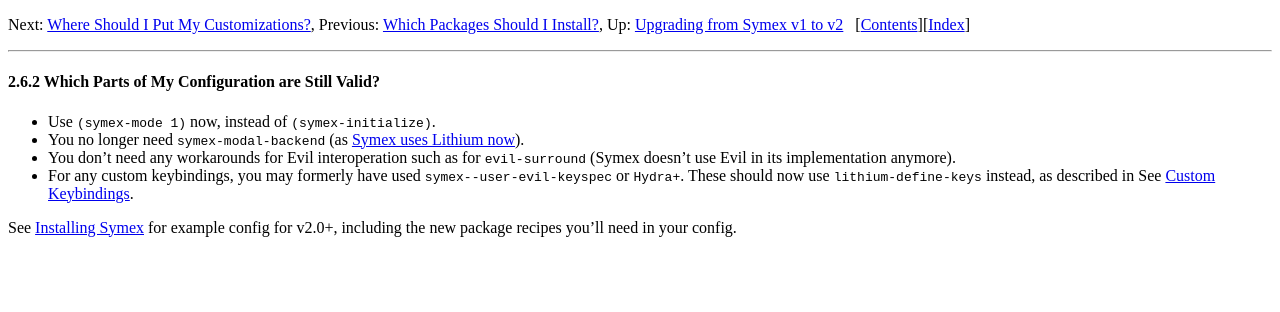
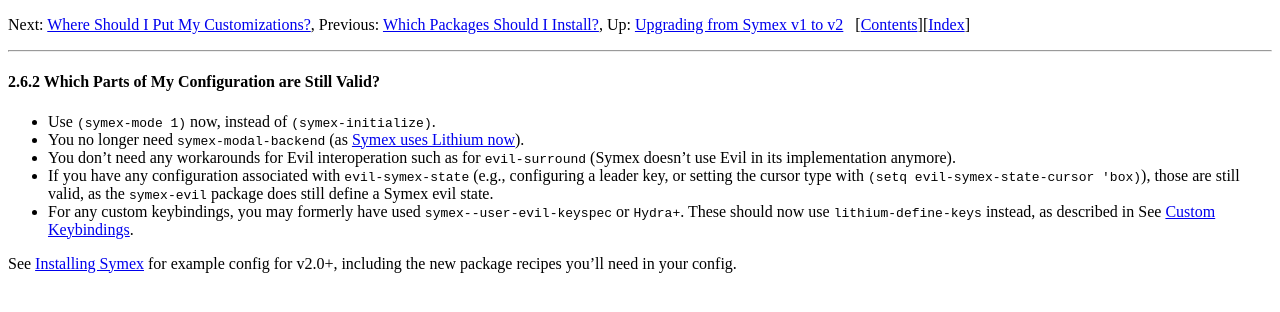
Before and after one commit to drym-org/symex.el, a plain HTML site: page Which-Parts-of-My-Configuration-are-Still-Valid_003f.html in a window 1280 px wide. Drawn offline with Linux system fonts and the light colour scheme.

Commit message:
Deploying to gh-pages from @ drym-org/symex.el@1a2884f3eb440d74ea2e76a3c16ed9a1d215b2a3 🚀

```diff
--- a/Which-Parts-of-My-Configuration-are-Still-Valid_003f.html
+++ b/Which-Parts-of-My-Configuration-are-Still-Valid_003f.html
@@ -48,6 +48,8 @@
 
 </li><li>You don&rsquo;t need any workarounds for Evil interoperation such as for <code class="code">evil-surround</code> (Symex doesn&rsquo;t use Evil in its implementation anymore).
 
+</li><li>If you have any configuration associated with <code class="code">evil-symex-state</code> (e.g., configuring a leader key, or setting the cursor type with <code class="code">(setq evil-symex-state-cursor 'box)</code>), those are still valid, as the <code class="code">symex-evil</code> package does still define a Symex evil state.
+
 </li><li>For any custom keybindings, you may formerly have used <code class="code">symex--user-evil-keyspec</code> or <code class="code">Hydra+</code>. These should now use <code class="code">lithium-define-keys</code> instead, as described in See <a class="xref" href="Custom-Keybindings.html">Custom Keybindings</a>.
 
 </li></ul>
```
